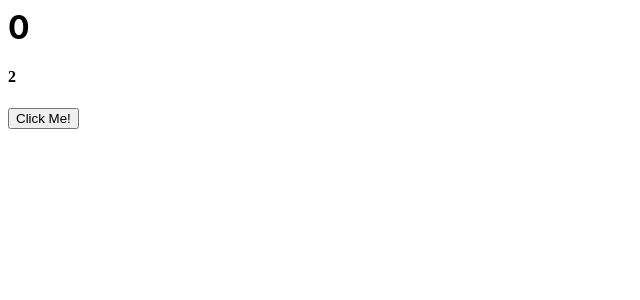
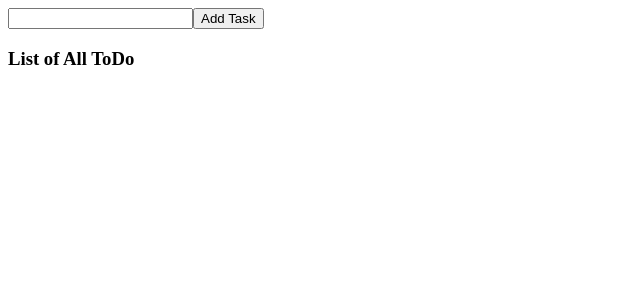
Before and after one commit to santanujana12/React-Hook-Prac, a React (Create React App) app: page / in a window 1280 px wide. Shown: the top 300 px of the page, without its empty margins (0-640 px from the left). Built offline with nearby package versions, Linux system fonts and the light colour scheme.

Commit message:
1 file modified, 1 added

```diff
--- a/src/App.js
+++ b/src/App.js
@@ -1,12 +1,13 @@
 import React from "react";
 import Box from './Components/Box'
 import Count from './Components/Counter/counter';
+import ToDo from "./Components/ToDoApp/ToDo";
 
 
 export default function App() {
   return (
     <div>
-      <Count/>
+      <ToDo/>
     </div>
   );
 }
--- /dev/null
+++ b/src/Components/ToDoApp/ToDo.jsx
@@ -0,0 +1,43 @@
+import React,{useState} from "react";
+
+const ToDo=()=>{
+  const [todoList,setTodoList] = useState([]);
+
+  const [todoInput,setTodoInput] = useState("");
+
+  function handleSubmit(){
+    const newTodo={id:Math.random(),todo:todoInput,checked:false};
+    //
+    setTodoList([...todoList,newTodo]);
+    setTodoInput("");
+  }
+
+  function handleToDoDelete(id){
+    const filteredArr=todoList.filter((item)=>item.id!==id)
+    setTodoList(filteredArr);
+  }
+
+  function handleToDoUpdate(id,type){
+    switch(type){
+      case 'checked':
+      default:return;
+    }
+  }
+
+  return(
+    <>
+      <input type="text" value={todoInput} onChange={(e)=>setTodoInput(e.target.value)}/>
+      <button onClick={handleSubmit}>Add Task</button>
+      <h3>List of All ToDo</h3>
+      <ul>
+        {todoList.map((item)=>
+        <li key={item.id}>
+          <input type="checkbox" checked={item.checked} onChange={()=>handleToDoUpdate(item.id,"checked")}/>
+          {item.todo}
+          <button onClick={()=>handleToDoDelete(item.id)}>Delete</button>
+        </li>)}
+      </ul>
+    </>
+  );
+}
+export default ToDo;
```
